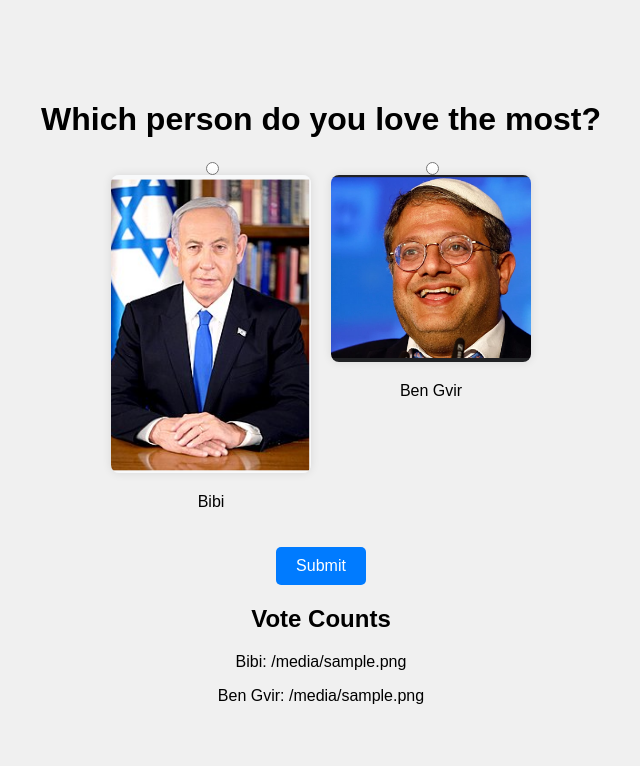
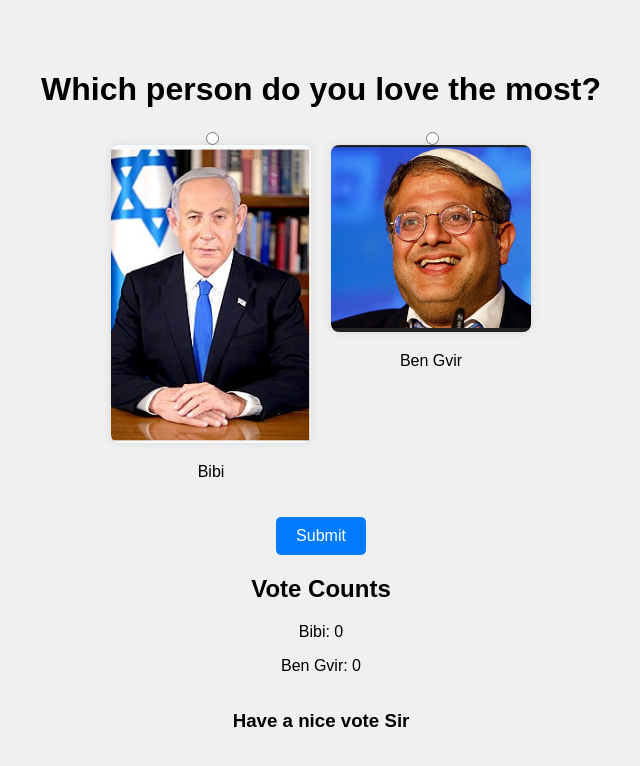
Before and after one commit to gatmbarz123/AppProject, a Flask app: template web/templates/index.html in a window 1280 px wide. Shown: the top 766 px of the page, without its empty margins (319-959 px from the left). Run offline with Flask 2, Linux system fonts and the light colour scheme; the template is opened without the code that fills it: most values are stand-ins (such as "Sample title", 1, 10 or a date in 2020).

Commit message:
make count work

```diff
--- a/web/app.py
+++ b/web/app.py
@@ -31,9 +31,10 @@
 @app.route('/')
 def index():
     vote_count = {
-        'Bibi': Person.query.filter_by(vote='Bibi').count(),
-        'Ben Gvir': Person.query.filter_by(vote='Ben Gvir').count(),
+        'photo1.png': Person.query.filter_by(vote='photo1.png').count(),
+        'photo2.png': Person.query.filter_by(vote='photo2.png').count(),
     }
+    print("Vote counts:", vote_count)
     return render_template('index.html', vote_count=vote_count)
 
 #this is the submit bottem for the web .
--- a/web/templates/index.html
+++ b/web/templates/index.html
@@ -78,10 +78,15 @@
         <button type="submit">Submit</button>
     </form>
 
+
     <div class="vote-count">
         <h2>Vote Counts</h2>
-        <p>Bibi: {{ vote_count['photo1.png'] }}</p>
-        <p>Ben Gvir: {{ vote_count['photo2.png'] }}</p>
+        <p>Bibi: {{ vote_count['photo1.png'] if 'photo1.png' in vote_count else 0 }}</p>
+        <p>Ben Gvir: {{ vote_count['photo2.png'] if 'photo2.png' in vote_count else 0 }}</p>
+    </div>
+
+    <div>
+        <h3>Have a nice vote Sir</h3>
     </div>
 </div>
 </body>
```
